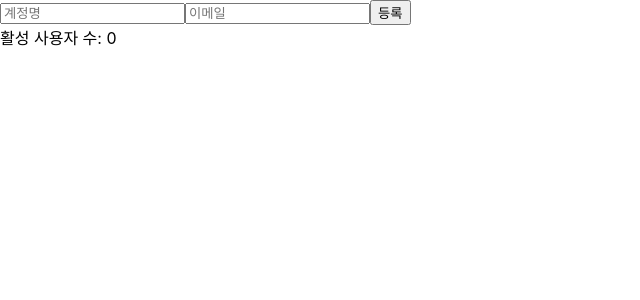
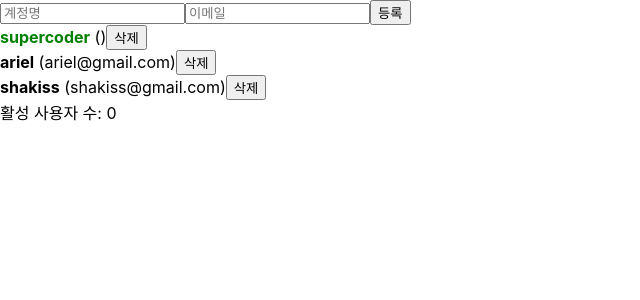
Before and after one commit to supercoder95/reactPre, a React (Create React App) app in the folder begin-app/: page / in a window 1280 px wide. Shown: the top 300 px of the page, without its empty margins (0-640 px from the left). Built offline with nearby package versions, Linux system fonts and the light colour scheme.

Commit message:
20_0802_2054

```diff
--- a/begin-app/src/App.js
+++ b/begin-app/src/App.js
@@ -1,4 +1,4 @@
-import React, { useRef, useState, useMemo, useCallback } from 'react';
+import React, { useRef, useReducer, useMemo, useCallback } from 'react';
 import UserList from './UserList';
 import CreateUser from './CreateUser';
 
@@ -35,15 +35,33 @@ const initalState = {
     ]
 }
 
+function reducer(state, action) {
+  return state;
+}
+
 function App() {
+  const [state, dispatch] = useReducer(reducer, initalState);
+  const { users } = state;
+  const { username, email } = state.inputs;
+
+  const onChange = useCallback(e => {
+    const { name, value } = e.target;
+    dispatch({
+      type: 'CHANGE_INPUT',
+      name,
+      value,
+    })
+  }, [])
 
   return (
     <>
       <CreateUser
-
+        username = {username}
+        email = {email}
+        onChange = {onChange}
       />
       <UserList
-        users = {[]}
+        users = {users}
       />
       <div>활성 사용자 수: 0</div>
     </>
```
